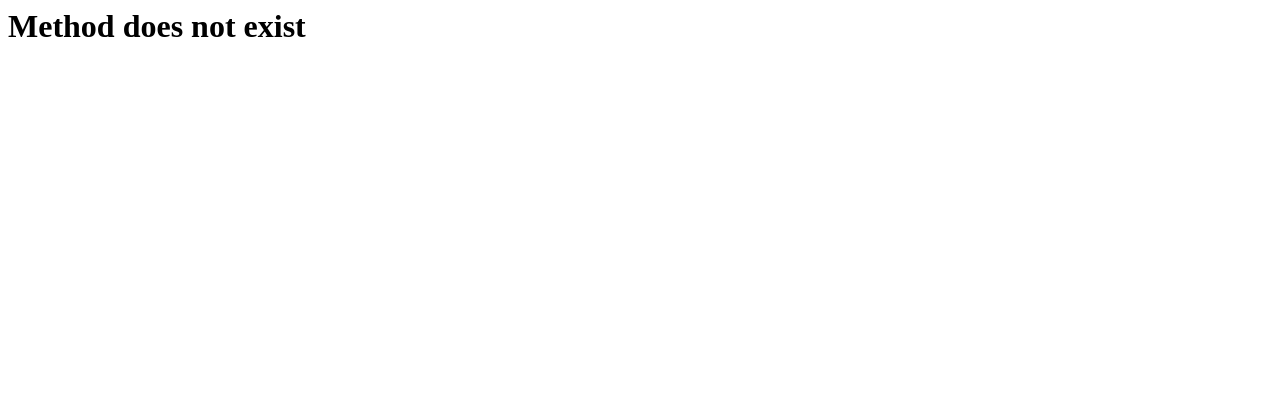
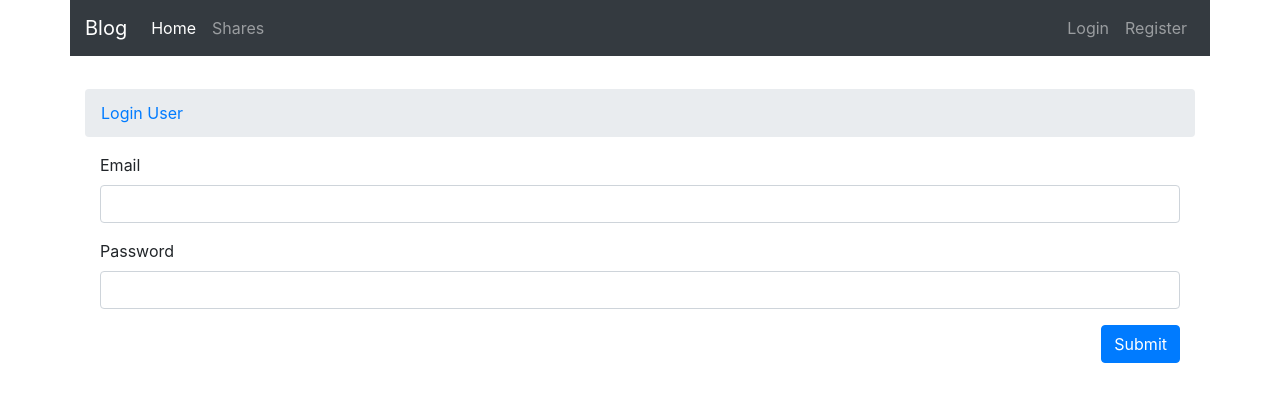
Before and after one commit to tinasot9874/smallBlog-OOP-PHP, a PHP site: page /www/users/login in a window 1280 px wide. Shown: the top 402 px of the page. Run offline with PHP 8.4, Linux system fonts and the light colour scheme; some libraries are stand-ins or nearby versions.

Commit message:
complete project

```diff
--- a/classes/Model.php
+++ b/classes/Model.php
@@ -1,21 +1,26 @@
 <?php
-abstract class Model{
+
+abstract class Model
+{
     protected $dbh;
     protected $stmt;
 
     public function __construct()
     {
-        $this->dbh = new PDO("mysql:host=".DB_HOST.";dbname=".DB_NAME, DB_USER, DB_PASS);
+        $this->dbh = new PDO("mysql:host=" . DB_HOST . ";dbname=" . DB_NAME, DB_USER, DB_PASS);
 
     }
-    public function query($query){
+
+    public function query($query)
+    {
         $this->stmt = $this->dbh->prepare($query);
     }
 
     //Binds the prep statement
-    public function bind($param, $value, $type = null){
-        if (is_null($type)){
-            switch (true){
+    public function bind($param, $value, $type = null)
+    {
+        if (is_null($type)) {
+            switch (true) {
                 case is_int($value):
                     $type = PDO::PARAM_INT;
                     break;
@@ -25,17 +30,33 @@ abstract class Model{
                 case is_null($value):
                     $type = PDO::PARAM_NULL;
                     break;
+                default:
+                    $type = PDO::PARAM_STR;
             }
         }
-        $this->stmt->bind($param,$value,$type);
+        $this->stmt->bindValue($param, $value, $type);
     }
 
-    public function execute(){
+    public function execute()
+    {
         $this->stmt->execute();
     }
 
-    public function resultSet(){
+    public function resultSet()
+    {
         $this->execute();
         return $this->stmt->fetchAll(PDO::FETCH_ASSOC);
     }
+
+    public function lastInsertId()
+    {
+        return $this->dbh->lastInsertId();
+    }
+
+    public function single(){
+        $this->execute();
+        return $this->stmt->fetch(PDO::FETCH_ASSOC);
+    }
+
+
 }
--- a/controllers/shares.php
+++ b/controllers/shares.php
@@ -6,6 +6,11 @@ class Shares extends Controller{
     }
 
     protected function add(){
+
+        if (!isset($_SESSION['is_logged_in'])){
+            header('Location: ' . ROOT_URL .'users/login');
+        }
+
         $viewmodel = new ShareModel();
         $this->returnView($viewmodel->add(), true);
     }
--- a/controllers/users.php
+++ b/controllers/users.php
@@ -1,4 +1,18 @@
 <?php
 class Users extends Controller{
-
+    protected function register(){
+        $viewmodel = new UserModel();
+        $this->returnView($viewmodel->register(), true);
+    }
+    protected function login(){
+        $viewmodel = new UserModel();
+        $this->returnView($viewmodel->login(), true);
+    }
+    protected function logout(){
+        unset($_SESSION['is_logged_in']);
+        unset($_SESSION['user_data']);
+        session_destroy();
+        // Redirect
+        header('Location: '.ROOT_URL);
+    }
 }
--- a/index.php
+++ b/index.php
@@ -1,6 +1,8 @@
 <?php
+// start session
+session_start();
 require_once ("config.php");
-
+require_once ("classes/Messages.php");
 require_once ("classes/bootstrap.php");
 require_once ("classes/Controller.php");
 require_once ("classes/Model.php");
--- a/models/share.php
+++ b/models/share.php
@@ -7,6 +7,24 @@ class ShareModel extends Model {
     }
 
     public function add(){
+        // Sanitize POST
+        $post = filter_input_array(INPUT_POST, FILTER_SANITIZE_STRING);
+        if (isset($post['submit'])){
+            // Insert into mysql
+            $this->query('INSERT INTO shares (title, body, link, user_id) VALUES(:title, :body, :link, :user_id)');
+            $this->bind(':title', $post['title']);
+            $this->bind(':body', $post['body']);
+            $this->bind(':link', $post['link']);
+            $this->bind(':user_id', 1);
+            $this->execute();
+
+            // Verify
+            if ($this->lastInsertId()){
+                // Redirect
+                header('Location: '.ROOT_URL.'shares');
+            }
+        }
         return;
+
     }
 }
--- a/models/user.php
+++ b/models/user.php
@@ -1,6 +1,53 @@
 <?php
 class UserModel extends Model{
-    public function Index(){
+    public function register(){
+        // Sanitize POST
+        $post = filter_input_array(INPUT_POST, FILTER_SANITIZE_STRING);
+
+        if (isset($post['submit'])){
+            // encrypt password
+            $password = md5($post['password']);
+            // Insert into mysql
+            $this->query('INSERT INTO users (name, email, password) VALUES(:name, :email, :password)');
+            $this->bind(':name', $post['name']);
+            $this->bind(':email', $post['email']);
+            $this->bind(':password', $password);
+            $this->execute();
+
+            // Verify
+            if ($this->lastInsertId()){
+                // Redirect
+                header('Location: '.ROOT_URL.'users/login');
+            }
+        }
         return;
+
+    }
+    public function login(){
+        // Sanitize POST
+        $post = filter_input_array(INPUT_POST, FILTER_SANITIZE_STRING);
+
+        if (isset($post['submit'])){
+            // encrypt password
+            $password = md5($post['password']);
+            // Check login
+            $this->query('SELECT * FROM users WHERE email = :email AND password = :password');
+            $this->bind(':email', $post['email']);
+            $this->bind(':password', $password);
+
+            $row = $this->single();
+            if ($row){
+                $_SESSION['is_logged_in'] = true;
+                $_SESSION['user_data'] = array(
+                    "name" => $row['name'],
+                    "email" => $row['email']
+                );
+                header('Location: '.ROOT_URL.'shares');
+            } else{
+                Messages::setMsg('Incorrect Login', 'error');
+            }
+        }
+        return;
+
     }
 }
--- a/views/main.php
+++ b/views/main.php
@@ -44,6 +44,16 @@
                 <a class="nav-link" href="<?php echo ROOT_URL; ?>shares">Shares</a>
             </li>
         </ul>
+        <?php if (isset($_SESSION['is_logged_in'])):?>
+            <ul class="navbar-nav navbar-right">
+                <li class="nav-item">
+                    <a class="nav-link" href="<?php echo ROOT_URL;?>">WELCOME <?php echo $_SESSION['user_data']['name']; ?></a>
+                </li>
+                <li class="nav-item">
+                    <a class="nav-link" href="<?php echo ROOT_URL; ?>users/logout">Logout</a>
+                </li>
+            </ul>
+        <?php else: ?>
         <ul class="navbar-nav navbar-right">
             <li class="nav-item">
                 <a class="nav-link" href="<?php echo ROOT_URL;?>users/login">Login</a>
@@ -52,9 +62,17 @@
                 <a class="nav-link" href="<?php echo ROOT_URL; ?>users/register">Register</a>
             </li>
         </ul>
+        <?php endif; ?>
     </div>
 </nav>
+
 <div class="container">
+    <div class="row">
+        <div class="col-md-12 mt-3">
+        <?php Messages::displayMsg(); ?>
+        </div>
+    </div>
+
         <?php require($view); ?>
 </div>
 
--- a/views/users/login.php
+++ b/views/users/login.php
@@ -1 +1,29 @@
-<?php
+<div class="row mt-3">
+    <div class="col-md-12">
+        <nav aria-label="breadcrumb">
+            <ol class="breadcrumb">
+                <li class="breadcrumb-item"><a href="<?php echo ROOT_PATH; ?>login">Login User</a></li>
+            </ol>
+        </nav>
+    </div>
+</div>
+<div class="row">
+    <div class="col-md-12">
+        <div class="container">
+            <form action="<?php $_SERVER['PHP_SELF']; ?>" method="post">
+                <div class="form-group">
+                    <label for="exampleFormControlInput1">Email</label>
+                    <input type="email" class="form-control" id="exampleFormControlInput1" name="email" required>
+                </div>
+                <div class="form-group">
+                    <label for="exampleFormControlInput1">Password</label>
+                    <input type="password" class="form-control" id="exampleFormControlInput1" name="password" required>
+                </div>
+                <div class="form-group">
+                    <button class="btn btn-primary float-right" name="submit" type="submit">Submit</button>
+                </div>
+            </form>
+        </div>
+    </div>
+
+</div>
```
Also changed, not shown: views/shares/add.php (+15 -24 lines), views/shares/index.php (+14 -4 lines), views/users/register.php (+33 -1 lines).
